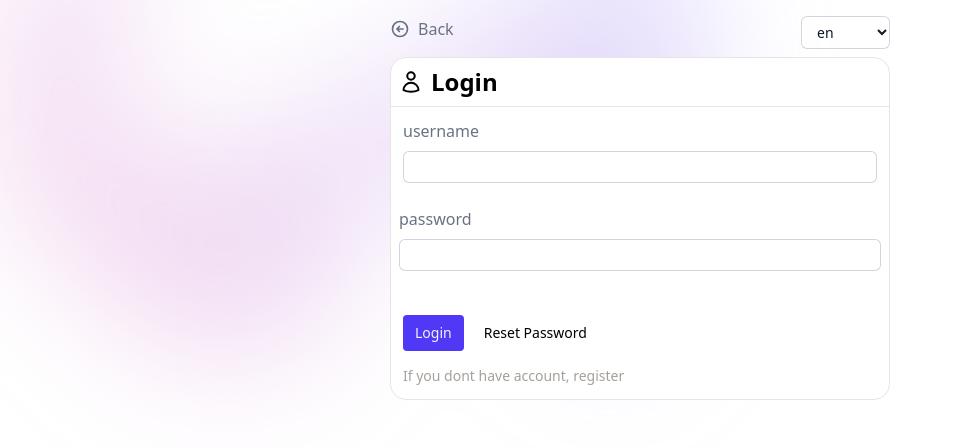
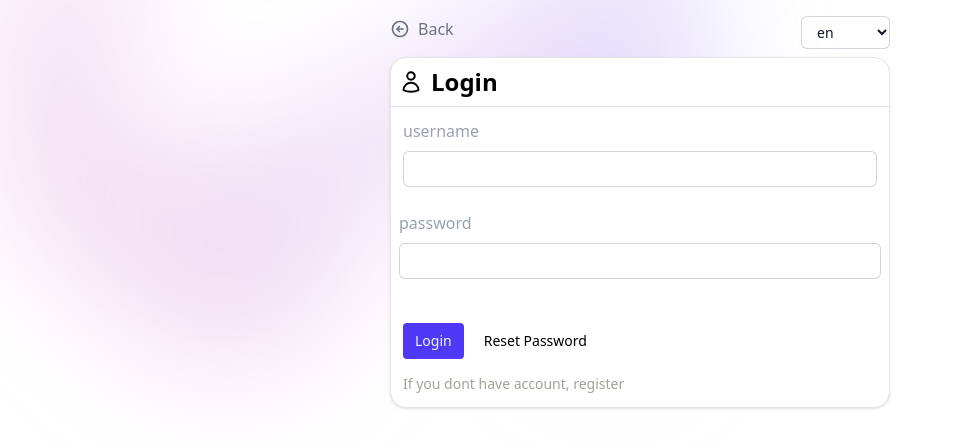
Before and after one commit to Alirezaavini/to-do-react-and-dot-net-app, a React (Vite) app in the folder Front/: page /login in a window 1280 px wide. Shown: the top 448 px of the page, without its empty margins (0-953 px from the left). Built offline with nearby package versions, Linux system fonts and the light colour scheme.

Commit message:
update inputs and buttons

```diff
--- a/Front/src/components/basic/custom-input.tsx
+++ b/Front/src/components/basic/custom-input.tsx
@@ -12,19 +12,22 @@ type inputProps = {
 function CustomTextInput({ label, ...props }: inputProps) {
     const [field, meta] = useField(props);
     const errorClassNames =
-        'ring-1 ring-inset ring-red-500 placeholder:text-red-300 text-red-500 focus:ring-red-500 sm:text-sm sm:leading-6';
+        'ring-1 ring-inset ring-red-500 placeholder:text-red-300 text-red-500 focus:ring-red-500 sm:text-sm sm:leading-6 border border-red-200 ';
 
     return (
         <>
-            <label htmlFor={props.id || props.name} className="text-gray-500 ">
+            <label htmlFor={props.id || props.name} className="text-gray-400 ">
                 {label}
             </label>
             <input
-                className={`mt-2 focus:outline-1 focus:outline-gray-500 outline-0 dark:shadow-sm dark:ring-white/10 leading-flight rounded-md ring-1 ring-inset py-1.5 px-2 focus:ring-indigo-600 dark:border-0 dark:focus:ring-0 dark:bg-transparent ${
+                className={`${
+                    meta.touched && meta.error && errorClassNames
+                } mt-2 focus:outline-1 focus:outline-gray-500 dark:bg-gray-700 outline-0 dark:shadow-sm dark:ring-white/30 dark:text-white leading-flight rounded-md ring-1 ring-inset py-2 px-2 dark:border-0 dark:focus:ring-0 ${
                     !meta.error && 'ring-gray-300 dark:text-gray-300 sm:text-sm'
                 }
-                ${meta.touched && !meta.error && 'ring-green-500 '}
-                  ${meta.touched && meta.error && errorClassNames}`}
+
+                ${meta.touched && !meta.error && ' ring-green-500 '}
+                  `}
                 {...field}
                 {...props}
             />
--- a/Front/src/components/ui/button.tsx
+++ b/Front/src/components/ui/button.tsx
@@ -39,7 +39,10 @@ function Button({ classNames, title, disabled = false, onClick, variant = 'conta
     }
 
     return (
-        <button onClick={() => onClick()} disabled={disabled} className={`${classNames} ${customClassNames}`}>
+        <button
+            onClick={() => onClick()}
+            disabled={disabled}
+            className={`${classNames} ${customClassNames} focus:ring-4 focus:ring-gray-400`}>
             {title}
         </button>
     );
--- a/Front/src/components/ui/card.tsx
+++ b/Front/src/components/ui/card.tsx
@@ -8,11 +8,11 @@ type CardProps = {
 
 function BasicCard({ title, children, classNames }: CardProps) {
     let cardClassNames =
-        'p-2 border border-stone-200 dark:border-gray-800 border-l-0 border-x-0 border-t-0 text-black dark:text-white rounded-t-xl flex gap-2 align-middle items-center ';
+        'p-2 border border-stone-200 dark:border-gray-700 border-l-0 border-x-0 border-t-0 text-black dark:text-white rounded-t-xl flex gap-2 align-middle items-center ';
 
     return (
         <>
-            <div className={`bg-white border border-stone-200 rounded-2xl dark:bg-gray-900 dark:border-gray-800 ${classNames}`}>
+            <div className={`bg-white border border-stone-200 shadow rounded-2xl dark:bg-gray-900 dark:border-gray-700 ${classNames}`}>
                 <div className={`${cardClassNames}`}>{title}</div>
                 {children}
             </div>
--- a/Front/src/pages/dashboard/sidebar.tsx
+++ b/Front/src/pages/dashboard/sidebar.tsx
@@ -133,7 +133,7 @@ function Sidebar({ sidebarOpen, onChangeSidebar }: SidebarProps) {
                                     <li className="mt-auto">
                                         <a
                                             href="#"
-                                            className="group -mx-2 flex gap-x-3 rounded-md p-2 text-sm font-semibold leading-6 text-gray-700 hover:bg-gray-50 hover:text-indigo-600 darak:text-gray-100  dark:hover:bg-gray-800 dark:hover:text-white">
+                                            className="group -mx-2 flex gap-x-3 rounded-md p-2 text-sm font-semibold leading-6 text-gray-700 hover:bg-gray-50 hover:text-indigo-600 dark:text-gray-200  dark:hover:bg-gray-800 dark:hover:text-white">
                                             <Cog6ToothIcon
                                                 aria-hidden="true"
                                                 className="h-6 w-6 shrink-0 text-gray-400 group-hover:text-indigo-600 dark:group-hover:text-white"
@@ -217,7 +217,7 @@ function Sidebar({ sidebarOpen, onChangeSidebar }: SidebarProps) {
                             <li className="mt-auto">
                                 <a
                                     href="#"
-                                    className="group -mx-2 flex gap-x-3 rounded-md p-2 text-sm font-semibold leading-6 text-gray-700 darak:text-gray-100 hover:text-indigo-700 dark:hover:bg-gray-800 dark:hover:text-white px-4">
+                                    className="group -mx-2 flex gap-x-3 rounded-md p-2 text-sm font-semibold leading-6 text-gray-600 dark:text-gray-400 hover:text-indigo-700 dark:hover:bg-gray-800 dark:hover:text-white px-4">
                                     <Cog6ToothIcon
                                         aria-hidden="true"
                                         className="h-6 w-6 shrink-0 text-gray-400 group-hover:text-indigo-600 dark:group-hover:text-white"
```
Also changed, not shown: Front/src/pages/dashboard/dashboard-app.tsx (+4 -23 lines).
